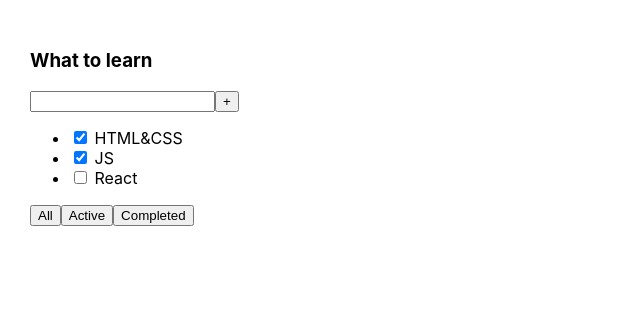
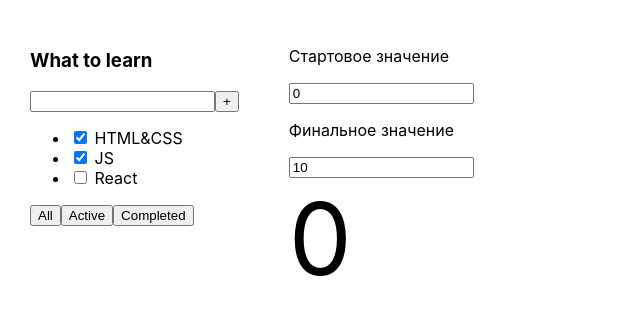
Before and after one commit to MrEvgeniy1989/todolist_myself_1, a React (Create React App) app: page / in a window 1280 px wide. Shown: the top 314 px of the page, without its empty margins (0-640 px from the left). Built offline with nearby package versions, Linux system fonts and the light colour scheme.

Commit message:
тренировка счетчика

```diff
--- a/src/App.tsx
+++ b/src/App.tsx
@@ -1,7 +1,12 @@
-import React from 'react';
+import React, {useState} from 'react';
 import './App.css';
+import {Сounter} from './components/Сounter/Сounter';
 
 function App() {
+    let [value, setValue] = useState<string>("0")
+    let [initialValue, setInitialValue] = useState<string>("0")
+    let [finalValue, setFinalValue] = useState<string>("10")
+
     return (
         <div className="App">
             <div>
@@ -21,6 +26,16 @@ function App() {
                     <button>Completed</button>
                 </div>
             </div>
+            <div>
+                <Сounter
+                    value={value}
+                    setValue={setValue}
+                    initialValue={initialValue}
+                    setInitialValue={setInitialValue}
+                    finalValue={finalValue}
+                    setFinalValue={setFinalValue}
+                />
+            </div>
         </div>
     );
 }
--- /dev/null
+++ b/src/components/Сounter/Сounter.module.css
@@ -0,0 +1,3 @@
+.counter {
+    font-size: 100px;
+}
--- /dev/null
+++ b/src/components/Сounter/Сounter.tsx
@@ -0,0 +1,46 @@
+import React, {ChangeEvent, useState} from 'react';
+import s from './Сounter.module.css'
+
+export type CounterPropsType = {
+    value: string
+    setValue: (value: string) => void
+    initialValue: string
+    setInitialValue: (initialValue: string) => void
+    finalValue: string
+    setFinalValue: (finalValue: string) => void
+}
+
+export const Сounter: React.FC<CounterPropsType> = (props) => {
+    let {value, setValue, initialValue, setInitialValue, finalValue, setFinalValue, ...otherProps} = props
+
+    const onClickHandler = () => {
+        if (+value >= +initialValue && +value < +finalValue) {
+            return setValue(`${+value + 1}`)
+        } else {
+            alert('Расчет окончен')
+            setValue(initialValue)
+        }
+    }
+
+    const InitialValueOnChangeHandler = (e:ChangeEvent<HTMLInputElement>) => {
+        setInitialValue(e.currentTarget.value)
+        setValue(e.currentTarget.value)
+    }
+
+    const FinalValueOnChangeHandler = (e:ChangeEvent<HTMLInputElement>) => {
+        setFinalValue(e.currentTarget.value)
+    }
+
+    return (
+        <div>
+            <p>Стартовое значение</p>
+            <input value={initialValue} onChange={InitialValueOnChangeHandler}/>
+            <p>Финальное значение</p>
+            <input value={finalValue}  onChange={FinalValueOnChangeHandler}/>
+            <div className={s.counter} onClick={onClickHandler}>
+                {value}
+            </div>
+        </div>
+
+    );
+};
--- /dev/null
+++ b/src/components/СounterOne/Сounter1.module.css
@@ -0,0 +1,3 @@
+.counter {
+    font-size: 100px;
+}
--- a/src/index.tsx
+++ b/src/index.tsx
@@ -8,9 +8,7 @@ const root = ReactDOM.createRoot(
   document.getElementById('root') as HTMLElement
 );
 root.render(
-  <React.StrictMode>
     <App />
-  </React.StrictMode>
 );
 
 // If you want to start measuring performance in your app, pass a function
```
Also changed, not shown: src/components/СounterOne/СounterOne.tsx (added, +47 -0 lines).
